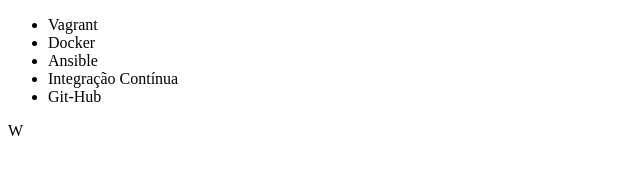
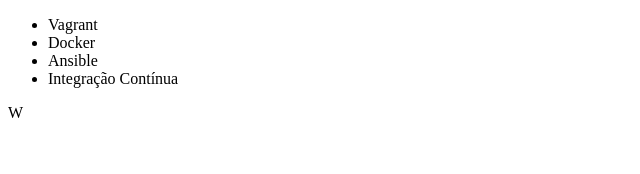
Before and after one commit to paulohenriquesa/alura-git, a plain HTML site: page index.html in a window 1280 px wide. Shown: the whole page, without its empty margins (0-640 px from the left). Drawn offline with Linux system fonts and the light colour scheme.

Commit message:
Exclusão da curso Git-Hub

```diff
--- a/index.html
+++ b/index.html
@@ -10,7 +10,6 @@
         <li>Docker</li>
         <li>Ansible</li>
         <li>Integração Contínua</li>
-        <li>Git-Hub</li>
-    </ul>
+        </ul>
 </body>
 </html>W
```
